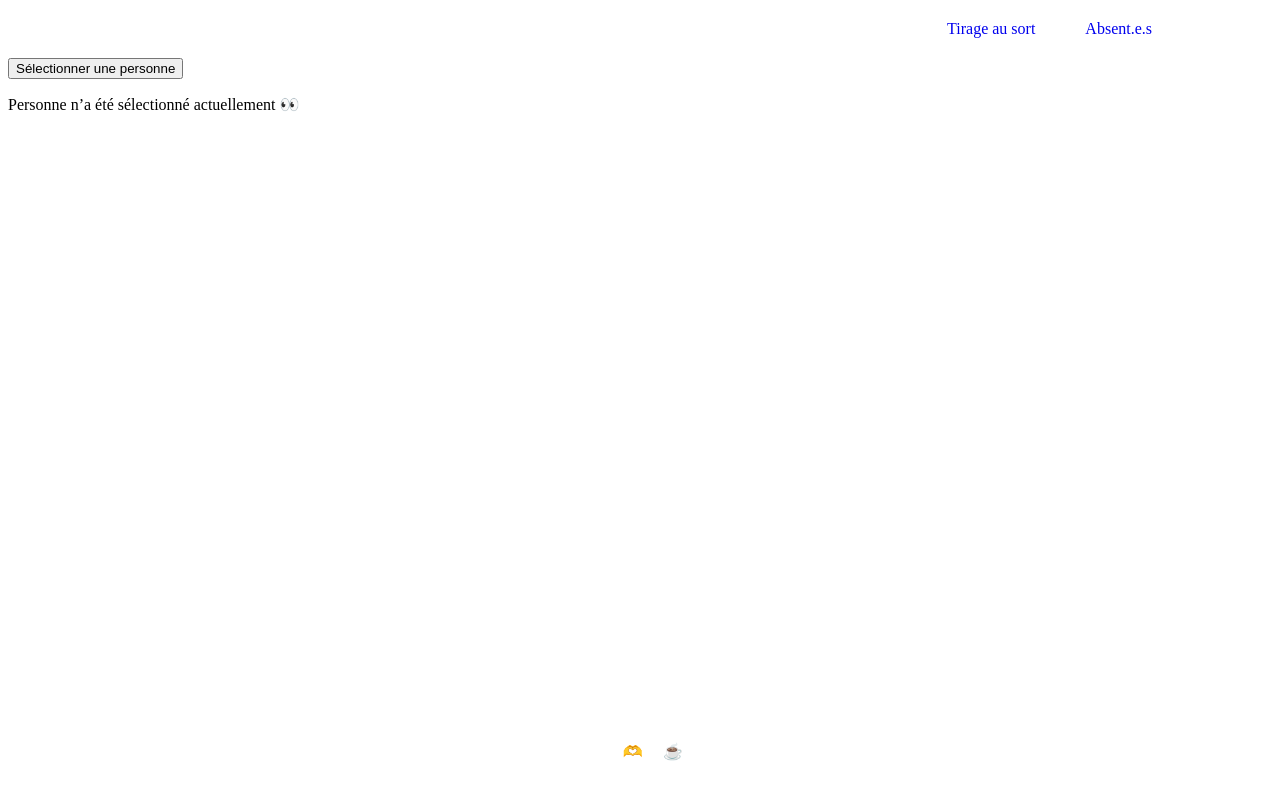
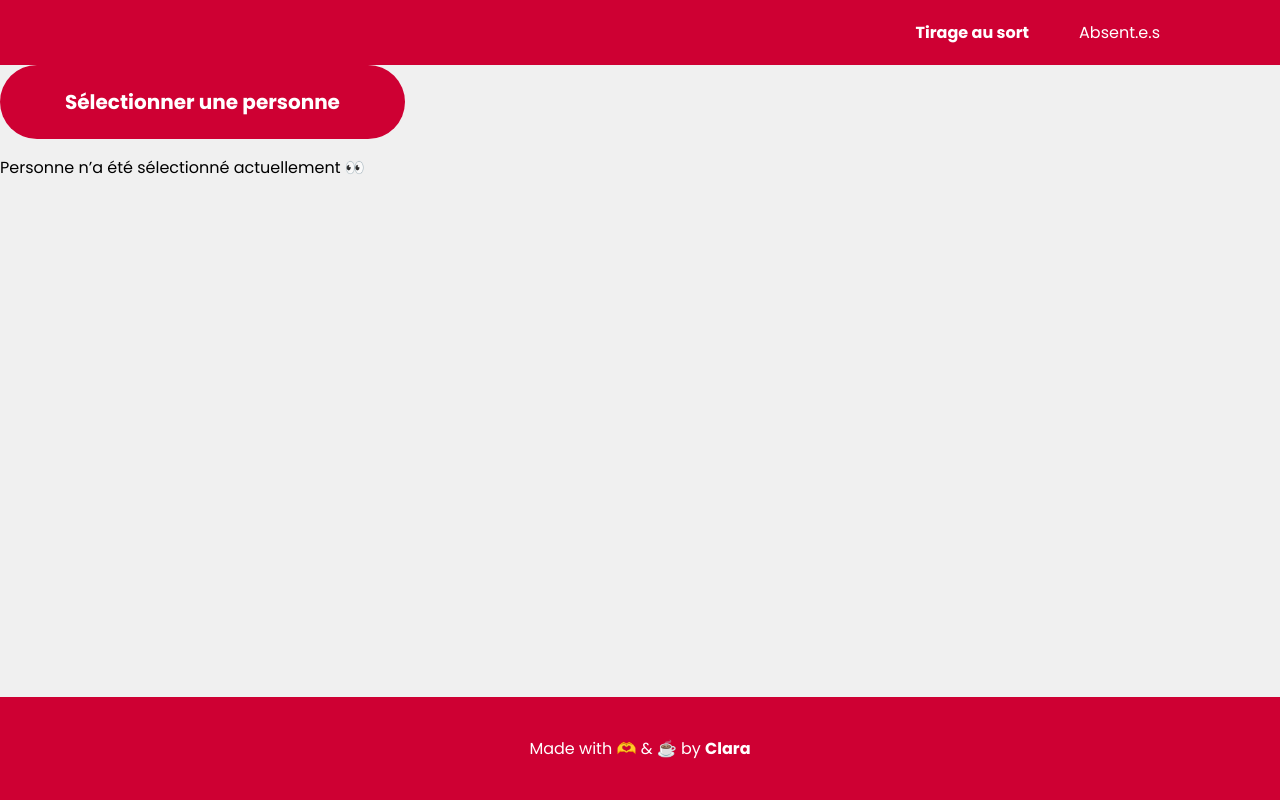
Before and after one commit to ClaraCharriau/tirage-au-sort, an Angular app: page / in a window 1280 px wide. Built offline with nearby package versions, Linux system fonts and the light colour scheme.

Commit message:
style du header

```diff
--- a/src/app/components/header/header.component.css
+++ b/src/app/components/header/header.component.css
@@ -1,11 +1,17 @@
 header {
+    background-color: var(--color-red);
     display: flex;
     gap: 50px;
     justify-content: flex-end;
-    margin: 20px 120px;
+    padding: 20px 120px;
 }
 
 a {
     text-decoration: none;
     font-size: 16px;
+    color: white;
 }
+
+.active {
+    font-weight: 700;
+}
--- a/src/app/components/header/header.component.html
+++ b/src/app/components/header/header.component.html
@@ -1,4 +1,4 @@
 <header>
-       <a routerLink="/">Tirage au sort</a>
-       <a routerLink="/absences">Absent.e.s</a>
+       <a routerLink="/" routerLinkActive="active" [routerLinkActiveOptions]={exact:true}>Tirage au sort</a>
+       <a routerLink="/absences" routerLinkActive="active">Absent.e.s</a>
 </header>
--- a/src/styles.css
+++ b/src/styles.css
@@ -1 +1,29 @@
-/* You can add global styles to this file, and also import other style files */
+/* Fonts */
+@import url('https://fonts.googleapis.com/css2?family=Poppins:wght@400;700&display=swap');
+
+:root {
+    --color-red : #CE0033;
+}
+
+a {
+    text-decoration: none;
+}
+
+body {
+    background-color: #F0F0F0;
+    font-family: 'Poppins', sans-serif;
+    margin: 0;
+    padding: 0;
+}
+
+button {
+    border: none;
+    background-color: var(--color-red);
+    font-family: 'Poppins', sans-serif;
+    font-size: clamp(15px, 3vw, 20px);
+    font-weight: 700;
+    color: white;
+    border-radius: 60px;
+    padding: 22px 65px;
+    cursor: pointer;
+}
```
